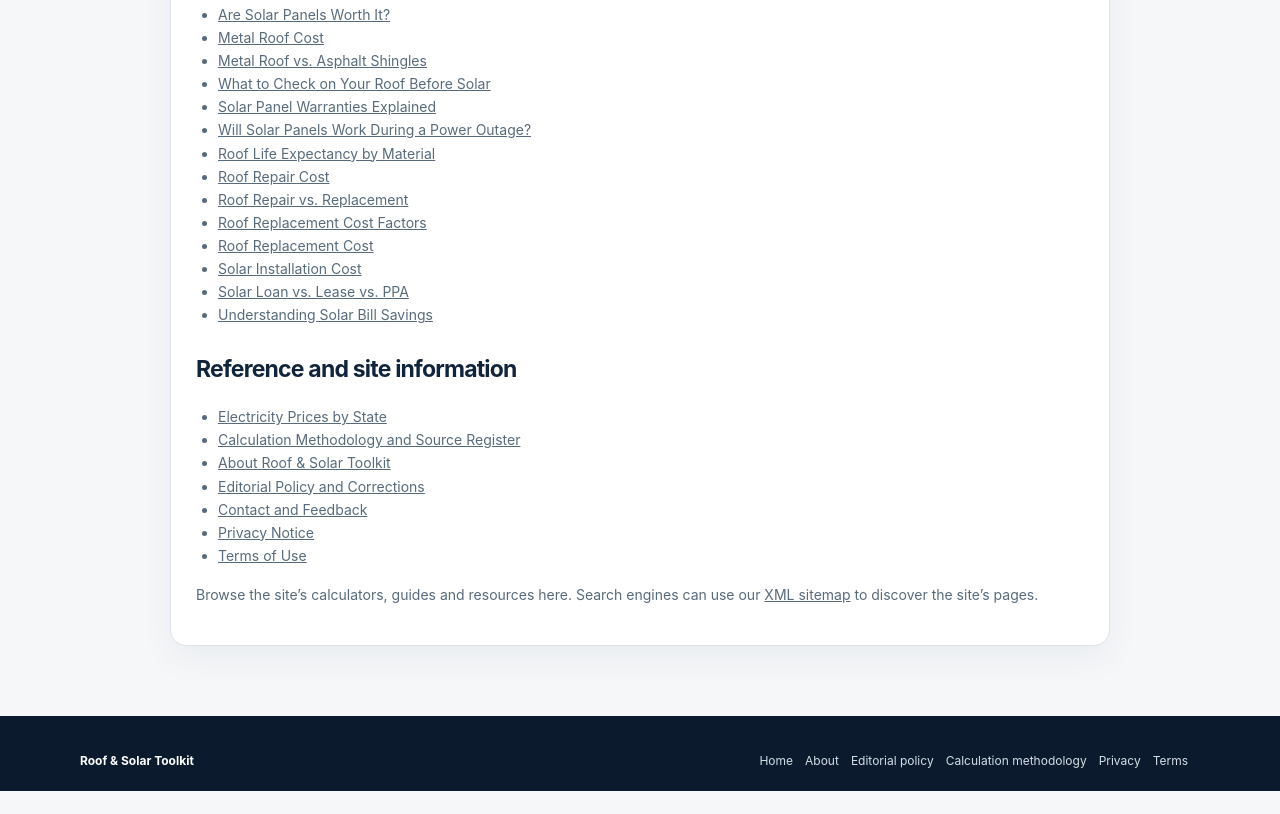
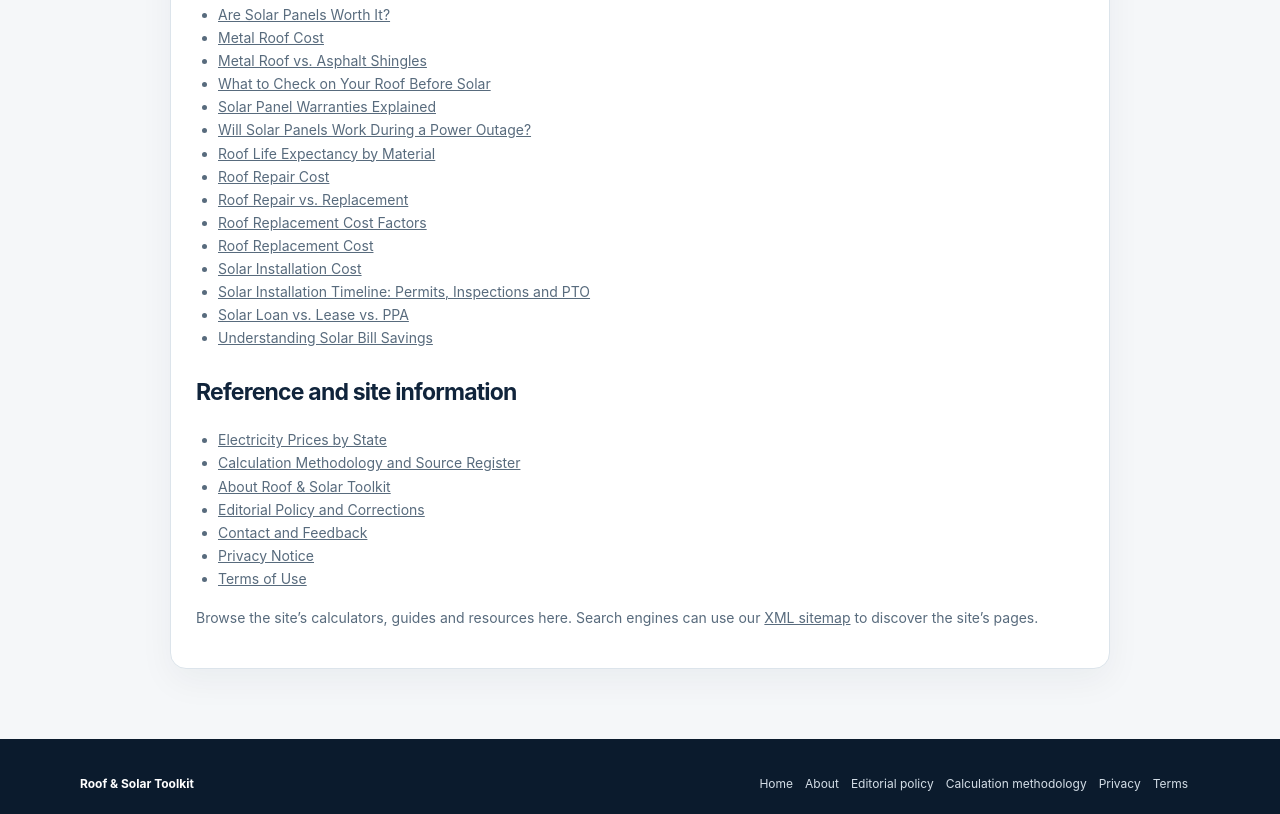
Before and after one commit to Abhish3kJa1n/us-roof-solar-toolkit-2026, a plain HTML site: page sitemap.html in a window 1280 px wide. Shown: the part 692-1506 px from the top of the page. Before the commit the page ends 1483 px from the top, so only its background shows below. Drawn offline with Linux system fonts and the light colour scheme.

Commit message:
Add installation timeline guide to visitor-facing HTML sitemap

```diff
--- a/sitemap.html
+++ b/sitemap.html
@@ -43,6 +43,7 @@
 <li><a href="/guides/roof-replacement-cost-factors">Roof Replacement Cost Factors</a></li>
 <li><a href="/guides/roof-replacement-cost">Roof Replacement Cost</a></li>
 <li><a href="/guides/solar-installation-cost">Solar Installation Cost</a></li>
+<li><a href="/guides/solar-installation-timeline">Solar Installation Timeline: Permits, Inspections and PTO</a></li>
 <li><a href="/guides/solar-loan-vs-lease-vs-ppa">Solar Loan vs. Lease vs. PPA</a></li>
 <li><a href="/guides/understanding-solar-bill-savings">Understanding Solar Bill Savings</a></li>
 </ul>
```
